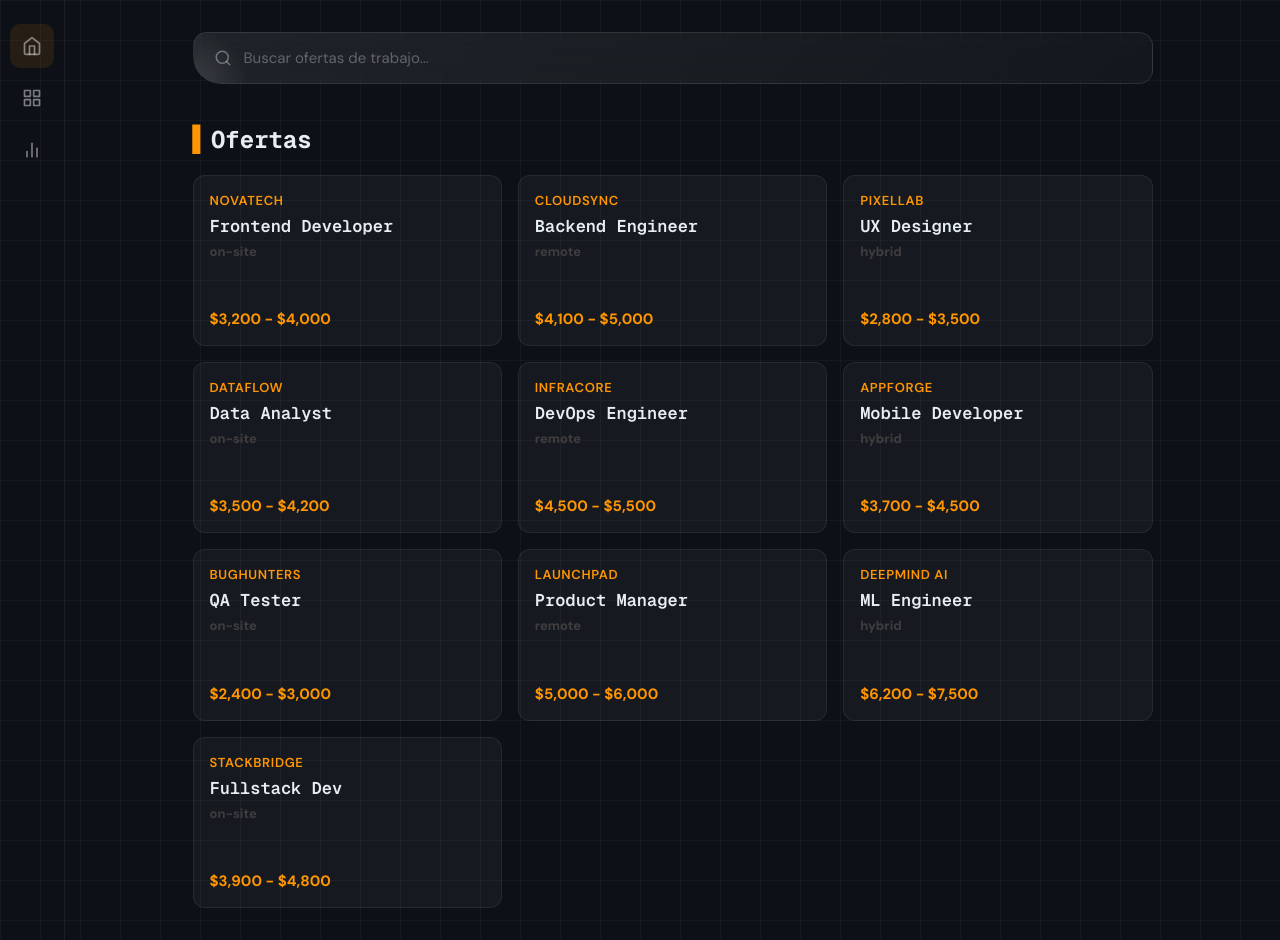
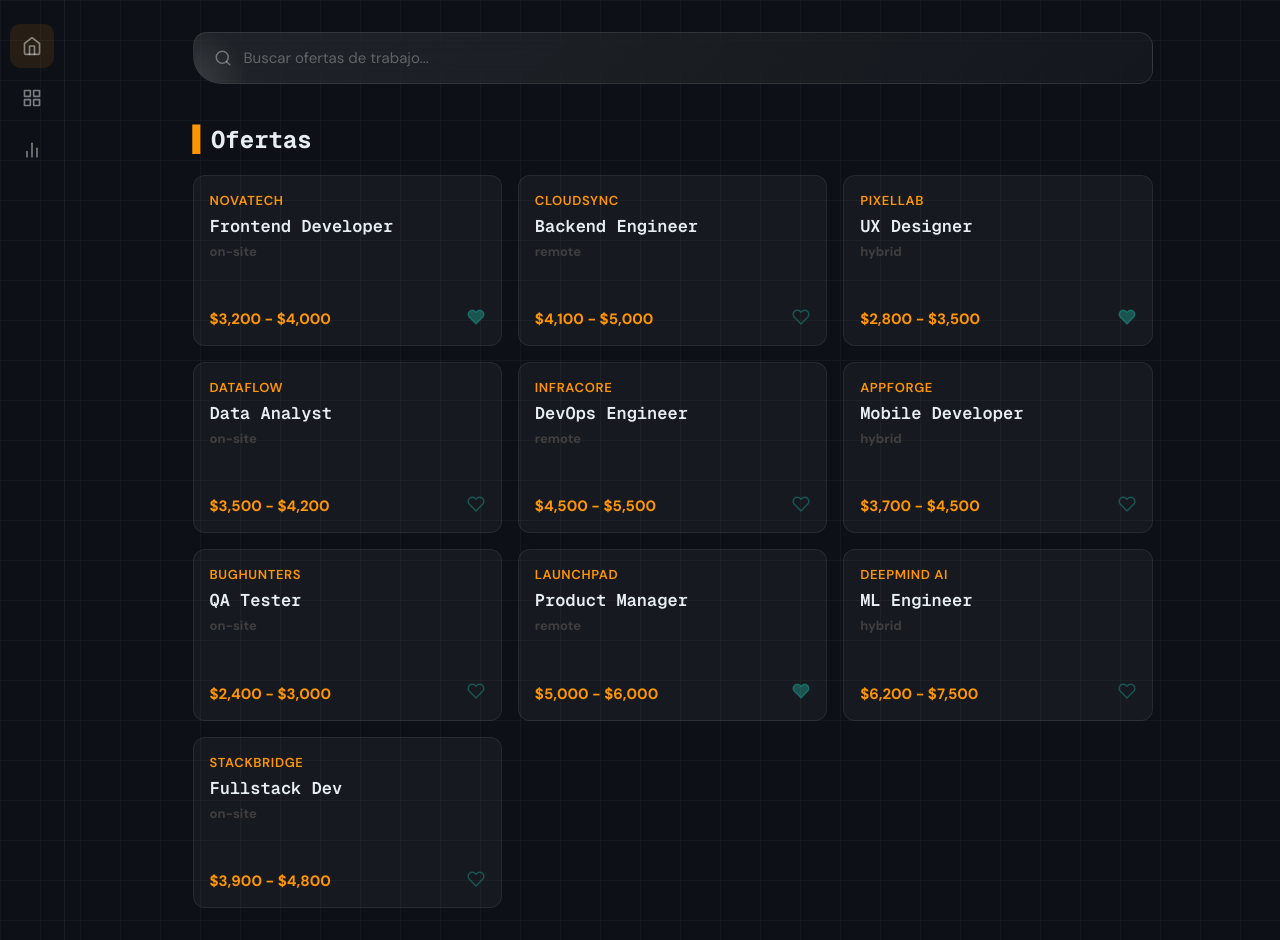
Before and after one commit to luchist/rapiempleo-frontend-ttip-unq, a React (Vite) app: page / in a window 1280 px wide. Built offline with nearby package versions, Linux system fonts and the light colour scheme.

Commit message:
feat: added simple favorite in mock data, for offer grid

```diff
--- a/src/components/offers/OfferCard.jsx
+++ b/src/components/offers/OfferCard.jsx
@@ -1,4 +1,4 @@
-const OfferCard = ({ title, company, salaryMin, salaryMax, workType }) => {
+const OfferCard = ({ title, company, salaryMin, salaryMax, workType, favorite }) => {
   return (
     <div className="offer-card">
       <div className="offer-card__header">
@@ -6,9 +6,16 @@ const OfferCard = ({ title, company, salaryMin, salaryMax, workType }) => {
         <h3 className="offer-card__title">{title}</h3>
         <h4 className="offer-card__work-type">{workType}</h4>
       </div>
-      <span className="offer-card__salary accent">
-        ${salaryMin} - ${salaryMax}
-      </span>
+      <div className="offer-card__footer">
+        <span className="offer-card__salary accent">
+          ${salaryMin} - ${salaryMax}
+        </span>
+        <span className="offer-card__favorite">
+            <svg fill={favorite ? "currentColor" : "none"} xmlns="http://www.w3.org/2000/svg" width="18" height="18" viewBox="0 0 24 24" stroke="currentColor" strokeWidth="2" strokeLinecap="round" strokeLinejoin="round">
+              <path d="M20.84 4.61a5.5 5.5 0 0 0-7.78 0L12 5.67l-1.06-1.06a5.5 5.5 0 0 0-7.78 7.78l1.06 1.06L12 21.23l7.78-7.78 1.06-1.06a5.5 5.5 0 0 0 0-7.78z"></path>
+            </svg>
+        </span>
+      </div>
     </div>
   )
 }
--- a/src/components/offers/OfferGrid.jsx
+++ b/src/components/offers/OfferGrid.jsx
@@ -12,6 +12,7 @@ const OfferGrid = ({ offers }) => {
             salaryMin={offer.salaryMin}
             salaryMax={offer.salaryMax}
             workType={offer.workType}
+            favorite={offer.favorite}
           />
         </Link>
       ))}
--- a/src/data/mockOffers.js
+++ b/src/data/mockOffers.js
@@ -23,7 +23,7 @@ A nivel técnico:
 - Consumo de APIs REST
 - Manejo de HTML5 y CSS3
 - Experiencia con control de versiones (Git)
-- Experiencia utilizando Git`
+- Experiencia utilizando Git`, favorite: true
 },
     { id: 2, title: "Backend Engineer", company: "CloudSync", salaryMin: "4,100", salaryMax: "5,000", workType: "remote",
 description: `CloudSync está buscando un Backend Engineer para diseñar y mantener nuestros servicios en la nube.
@@ -53,7 +53,7 @@ Requisitos
 - Conocimientos en testing unitario e integral (deseable).
 - Formación de Ingeniero/a, Licenciado/a o Técnico/a en Sistemas o Programación (excluyente).
 - Buena predisposición, capacidad de trabajo en equipo y adaptación a entornos dinámicos.
-` },
+`, favorite: false },
     { id: 3, title: "UX Designer", company: "PixelLab", salaryMin: "2,800", salaryMax: "3,500", workType: "hybrid",
     description: `**Acerca de la función:**
 
@@ -101,14 +101,14 @@ wireframes detallados y prototipos interactivos que comunican claramente la inte
 Las habilidades en diseño UX y diseño de interacción se aplican diariamente para crear recorridos de usuario fluidos e interfaces atractivas que satisfacen las
 necesidades del usuario. Los principios de diseño centrado en el usuario guían todo el proceso de diseño, fomentando la empatía y priorizando la satisfacción del usuario.
 El pensamiento de diseño promueve la resolución innovadora de problemas y mejoras iterativas, permitiendo que el Diseñador UX adapte y refine las soluciones basándose en
-la retroalimentación real de los usuarios y en los requisitos cambiantes del proyecto.` },
-    { id: 4, title: "Data Analyst", company: "Dataflow", salaryMin: "3,500", salaryMax: "4,200", workType: "on-site", description:"" },
-    { id: 5, title: "DevOps Engineer", company: "InfraCore", salaryMin: "4,500", salaryMax: "5,500", workType: "remote", description:"" },
-    { id: 6, title: "Mobile Developer", company: "AppForge", salaryMin: "3,700", salaryMax: "4,500", workType: "hybrid", description:"" },
-    { id: 7, title: "QA Tester", company: "BugHunters", salaryMin: "2,400", salaryMax: "3,000", workType: "on-site", description:"" },
-    { id: 8, title: "Product Manager", company: "LaunchPad", salaryMin: "5,000", salaryMax: "6,000", workType: "remote", description:"" },
-    { id: 9, title: "ML Engineer", company: "DeepMind AI", salaryMin: "6,200", salaryMax: "7,500", workType: "hybrid", description:"" },
-    { id: 10, title: "Fullstack Dev", company: "StackBridge", salaryMin: "3,900", salaryMax: "4,800", workType: "on-site", description:"" }
+la retroalimentación real de los usuarios y en los requisitos cambiantes del proyecto.`, favorite: true },
+    { id: 4, title: "Data Analyst", company: "Dataflow", salaryMin: "3,500", salaryMax: "4,200", workType: "on-site", description:"", favorite: false },
+    { id: 5, title: "DevOps Engineer", company: "InfraCore", salaryMin: "4,500", salaryMax: "5,500", workType: "remote", description:"", favorite: false },
+    { id: 6, title: "Mobile Developer", company: "AppForge", salaryMin: "3,700", salaryMax: "4,500", workType: "hybrid", description:"", favorite: false },
+    { id: 7, title: "QA Tester", company: "BugHunters", salaryMin: "2,400", salaryMax: "3,000", workType: "on-site", description:"", favorite: false },
+    { id: 8, title: "Product Manager", company: "LaunchPad", salaryMin: "5,000", salaryMax: "6,000", workType: "remote", description:"", favorite: true },
+    { id: 9, title: "ML Engineer", company: "DeepMind AI", salaryMin: "6,200", salaryMax: "7,500", workType: "hybrid", description:"", favorite: false },
+    { id: 10, title: "Fullstack Dev", company: "StackBridge", salaryMin: "3,900", salaryMax: "4,800", workType: "on-site", description:"", favorite: false }
 ]
 
 export default offers;
--- a/src/index.css
+++ b/src/index.css
@@ -157,6 +157,17 @@ body {
   letter-spacing: 0.05em;
 }
 
+.offer-card__favorite {
+  color: rgba(34, 219, 195, 0.3);
+}
+
+.offer-card__footer{
+  display: flex;
+  justify-content: space-between;
+  align-items: center;
+  padding: 0 16px 0 0;
+}
+
 .offer-card__title {
   margin: 0;
   font-family: Geist Mono, monospace;
--- a/src/pages/HomePage.jsx
+++ b/src/pages/HomePage.jsx
@@ -13,8 +13,8 @@ const HomePage = () => {
   return (
     <div>
       <SearchBar value={search} onChange={(event) => setSearch(event.target.value)} />
-      <h2 class="section-title">
-        <span class="accent">▍</span>
+      <h2 className="section-title">
+        <span className="accent">▍</span>
         Ofertas
       </h2>
       <OfferGrid offers={filteredOffers} />
```
